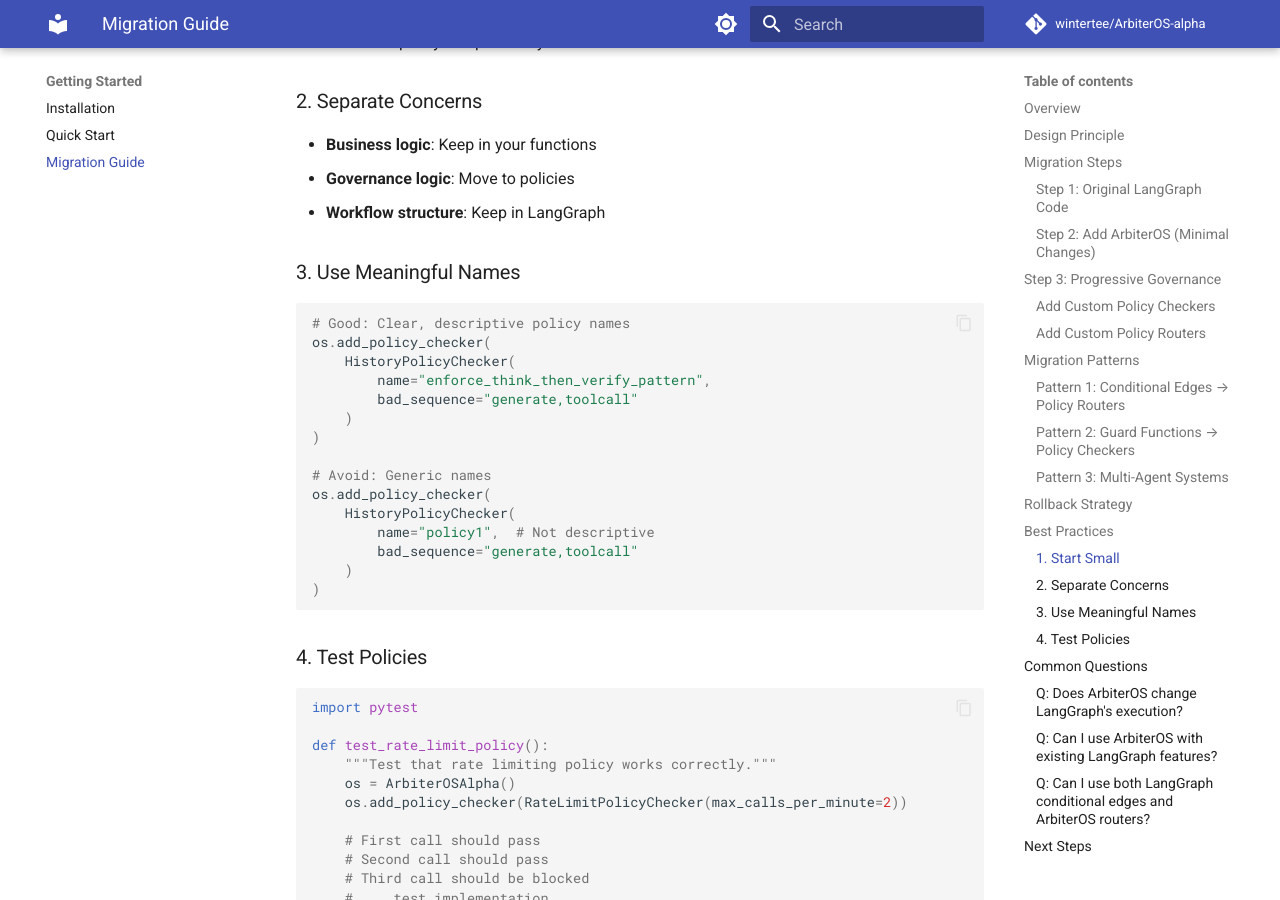
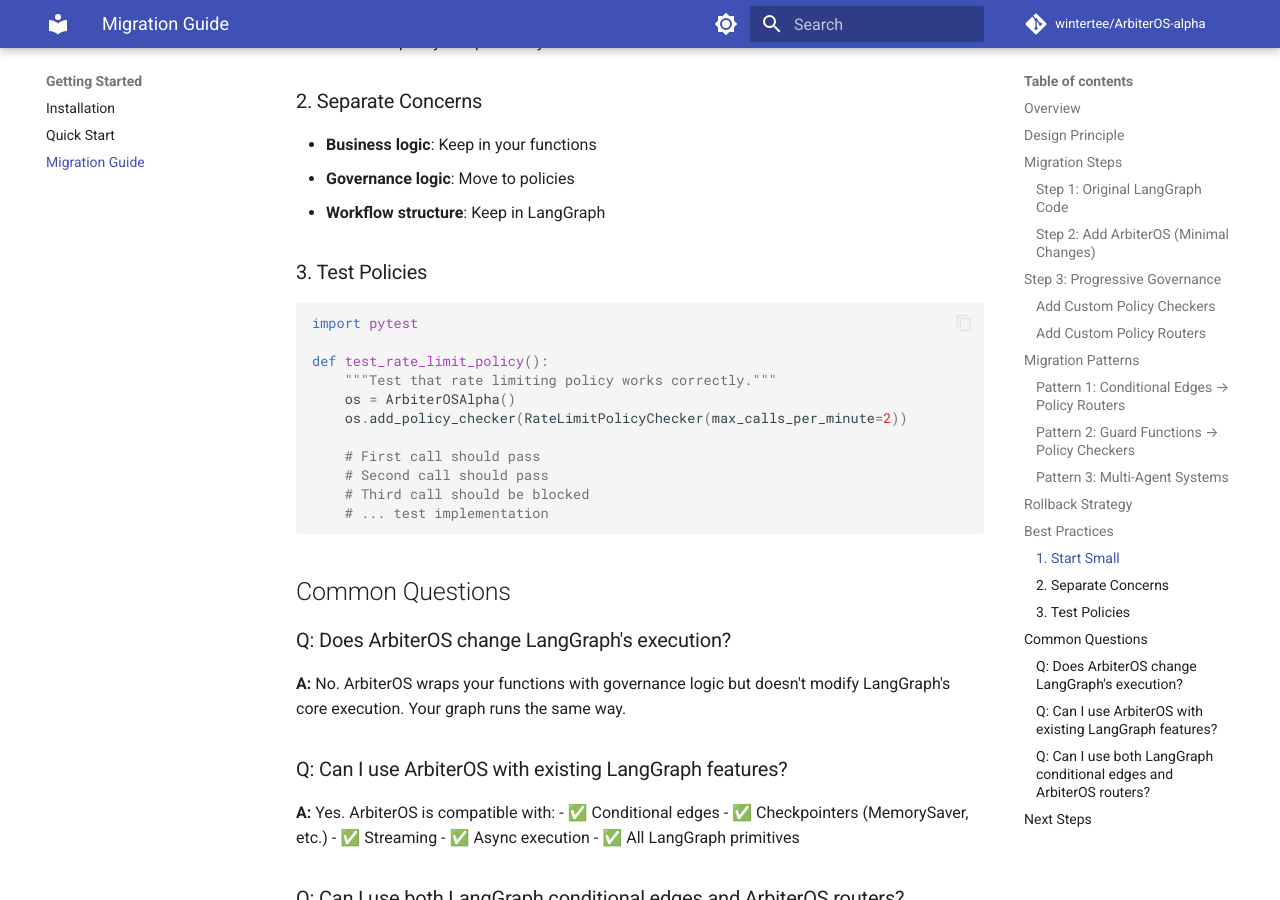
Before and after one commit to wintertee/ArbiterOS-Alpha, an MkDocs documentation site: the page built from docs/getting-started/migration.md, in a window 1280 px wide and 900 px high, scrolled down 7290 px. Built offline with MkDocs 1.6.1 and Material for MkDocs 9.7.7, drawn with Linux system fonts in a browser that asks for light colours; comment, search, counter and statistics services are not loaded; some of the changed text lies outside the part shown.

Commit message:
fix docs typo

````diff
--- a/docs/getting-started/migration.md
+++ b/docs/getting-started/migration.md
@@ -87,7 +87,7 @@
 os.add_policy_checker(
     HistoryPolicyChecker(
         name="require_verification",
-        bad_sequence="generate,execute"
+        bad_sequence=["generate", "execute"]
     )
 )
 
@@ -356,26 +356,7 @@
 - **Governance logic**: Move to policies
 - **Workflow structure**: Keep in LangGraph
 
-### 3. Use Meaningful Names
-```python
-# Good: Clear, descriptive policy names
-os.add_policy_checker(
-    HistoryPolicyChecker(
-        name="enforce_think_then_verify_pattern",
-        bad_sequence="generate,toolcall"
-    )
-)
-
-# Avoid: Generic names
-os.add_policy_checker(
-    HistoryPolicyChecker(
-        name="policy1",  # Not descriptive
-        bad_sequence="generate,toolcall"
-    )
-)
-```
-
-### 4. Test Policies
+### 3. Test Policies
 ```python
 import pytest
 
````
Also changed, not shown: 1 other file.
